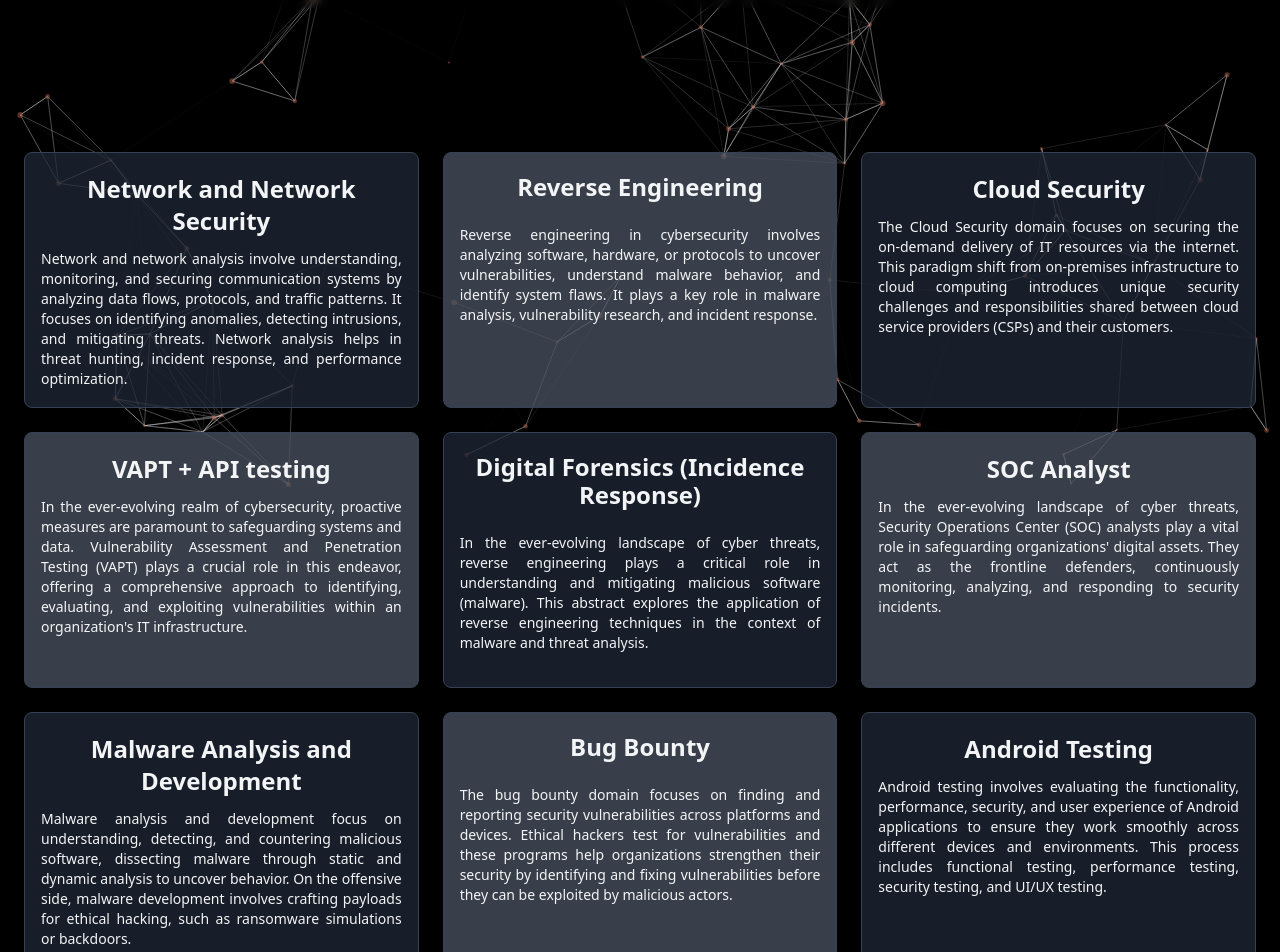
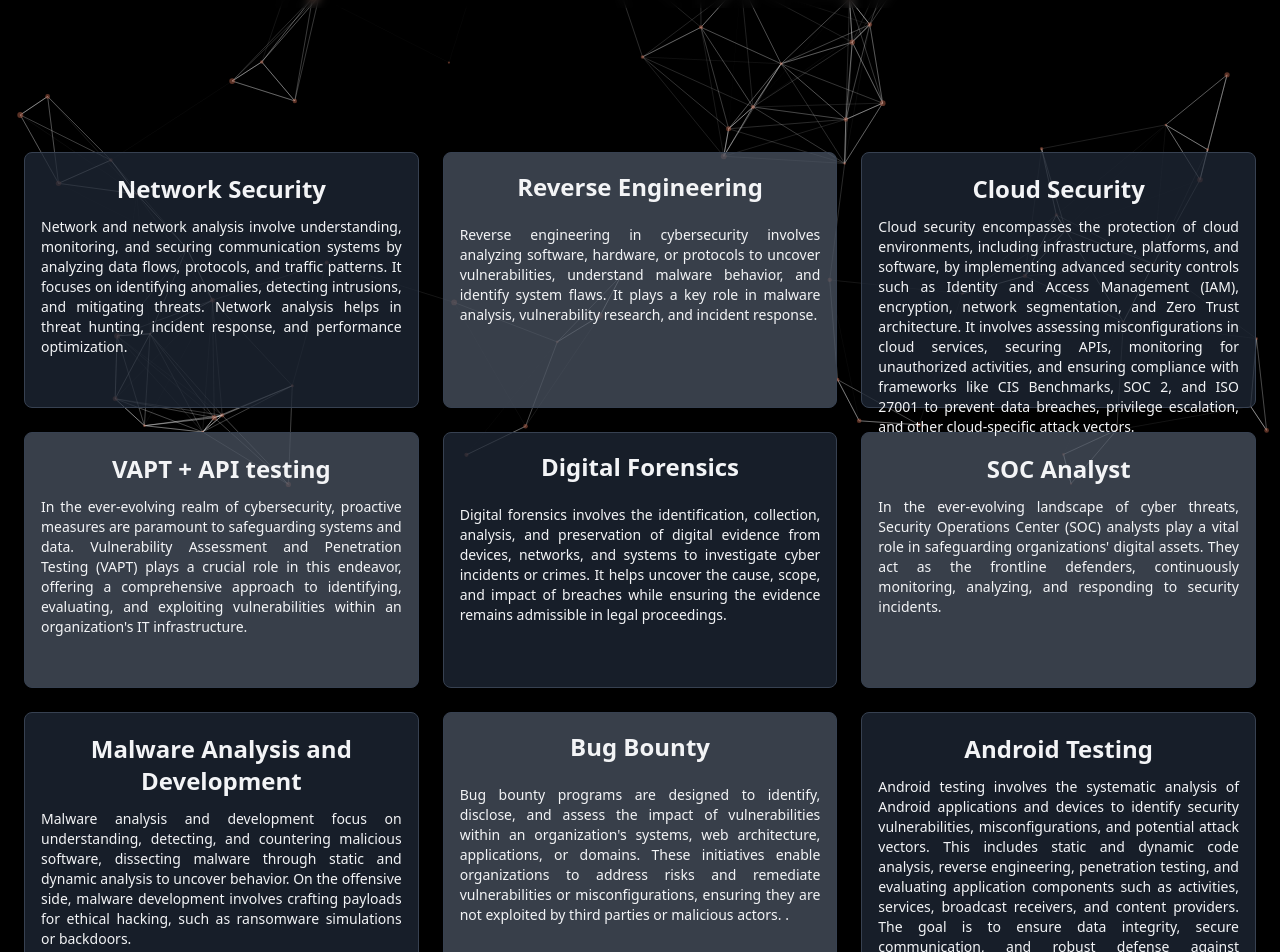
Before and after one commit to utk-chand19/preencipher, a React (Vite) app: page /domains in a window 1280 px wide. Shown: the part 310-1262 px from the top of the page. Built offline with nearby package versions, Linux system fonts and the light colour scheme.

Commit message:
Update Notes component

```diff
--- a/src/components/Notes.jsx
+++ b/src/components/Notes.jsx
@@ -18,7 +18,7 @@ const Note = () => {
                       >
                     <div className="w-full h-64 flex flex-col justify-between bg-gray-800/75 border-gray-700 rounded-lg border mb-6 py-5 px-4 ">
                         <div>
-                            <h4 className="text-gray-100  mb-3 font-extrabold text-2xl">Network and Network Security</h4>
+                            <h4 className="text-gray-100  mb-3 font-extrabold text-2xl"> Network Security</h4>
                             <p className="text-gray-100 text-sm text-justify">Network and network analysis involve understanding, monitoring, and securing communication systems by analyzing data flows, protocols, and traffic patterns. It focuses on identifying anomalies, detecting intrusions, and mitigating threats. Network analysis helps in threat hunting, incident response, and performance optimization.</p>
                         </div>
                         <></>
@@ -86,8 +86,8 @@ const Note = () => {
                       >
                     <div className="w-full h-64 flex flex-col justify-between bg-gray-800/75 border-gray-700 rounded-lg border mb-6 py-5 px-4">
                         <div>
-                            <h3 className="text-gray-100 leading-7 font-semibold w-11/12 text-2xl">Digital Forensics (Incidence Response)</h3><br />
-                            <p className="text-gray-100 text-sm text-justify">In the ever-evolving landscape of cyber threats, reverse engineering plays a critical role in understanding and mitigating malicious software (malware). This abstract explores the application of reverse engineering techniques in the context of malware and threat analysis.</p>
+                            <h3 className="text-gray-100 leading-7 font-semibold w-11/12 text-2xl">Digital Forensics </h3><br />
+                            <p className="text-gray-100 text-sm text-justify">Digital forensics involves the identification, collection, analysis, and preservation of digital evidence from devices, networks, and systems to investigate cyber incidents or crimes. It helps uncover the cause, scope, and impact of breaches while ensuring the evidence remains admissible in legal proceedings.</p>
                         </div>
 
                     </div>
@@ -102,7 +102,8 @@ const Note = () => {
                     <div className="w-full h-64 flex flex-col justify-between bg-gray-600/75 border-gray-700 rounded-lg border mb-6 py-5 px-4">
                         <div>
                             <h3 className="text-gray-100 leading-7 font-semibold w-11/12 text-2xl">Bug Bounty</h3><br />
-                            <p className="text-gray-100 text-sm text-justify">The bug bounty domain focuses on finding and reporting security vulnerabilities across platforms and devices. Ethical hackers test for vulnerabilities and these programs help organizations strengthen their security by identifying and fixing vulnerabilities before they can be exploited by malicious actors.</p>
+                            <p className="text-gray-100 text-sm text-justify">Bug bounty programs are designed to identify, disclose, and assess the impact of vulnerabilities within an organization's systems, web architecture, applications, or domains. These initiatives enable organizations to address risks and remediate vulnerabilities or misconfigurations, ensuring they are not exploited by third parties or malicious actors.
+                            .</p>
                         </div>
                     </div>
                     </motion.div>
@@ -122,7 +123,7 @@ const Note = () => {
                     <div className="w-full h-64 flex flex-col justify-between items-start bg-gray-800/75 border-gray-700 rounded-lg border mb-6 py-5 px-4">
                         <div>
                             <h4 className="text-gray-100 font-bold mb-3 text-2xl">Cloud Security</h4>
-                            <p className="text-gray-100 text-sm text-justify">The Cloud Security domain focuses on securing the on-demand delivery of IT resources via the internet. This paradigm shift from on-premises infrastructure to cloud computing introduces unique security challenges and responsibilities shared between cloud service providers (CSPs) and their customers.</p>
+                            <p className="text-gray-100 text-sm text-justify">Cloud security encompasses the protection of cloud environments, including infrastructure, platforms, and software, by implementing advanced security controls such as Identity and Access Management (IAM), encryption, network segmentation, and Zero Trust architecture. It involves assessing misconfigurations in cloud services, securing APIs, monitoring for unauthorized activities, and ensuring compliance with frameworks like CIS Benchmarks, SOC 2, and ISO 27001 to prevent data breaches, privilege escalation, and other cloud-specific attack vectors.</p>
                         </div>
                     </div>
                     </motion.div>
@@ -152,7 +153,7 @@ const Note = () => {
                         <div>
                             <h4 className="text-gray-100 font-bold mb-3 text-2xl">Android Testing</h4>
                             <p className="text-gray-100 text-sm text-justify">
-                            Android testing involves evaluating the functionality, performance, security, and user experience of Android applications to ensure they work smoothly across different devices and environments. This process includes functional testing, performance testing, security testing, and UI/UX testing.</p>
+                            Android testing involves the systematic analysis of Android applications and devices to identify security vulnerabilities, misconfigurations, and potential attack vectors. This includes static and dynamic code analysis, reverse engineering, penetration testing, and evaluating application components such as activities, services, broadcast receivers, and content providers. The goal is to ensure data integrity, secure communication, and robust defense against exploitation.</p>
                         </div>
                     </div>
                     </motion.div>
```
